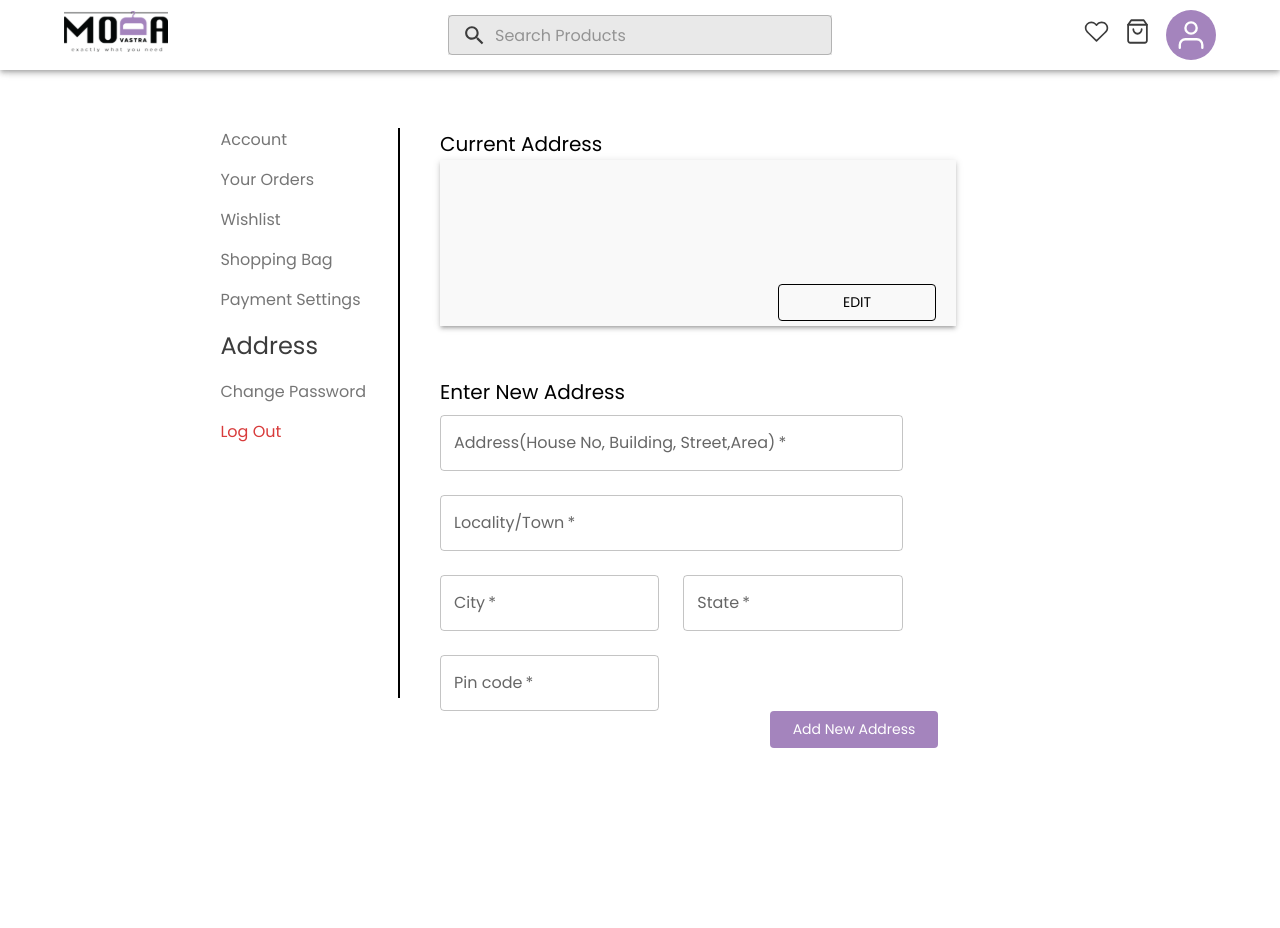
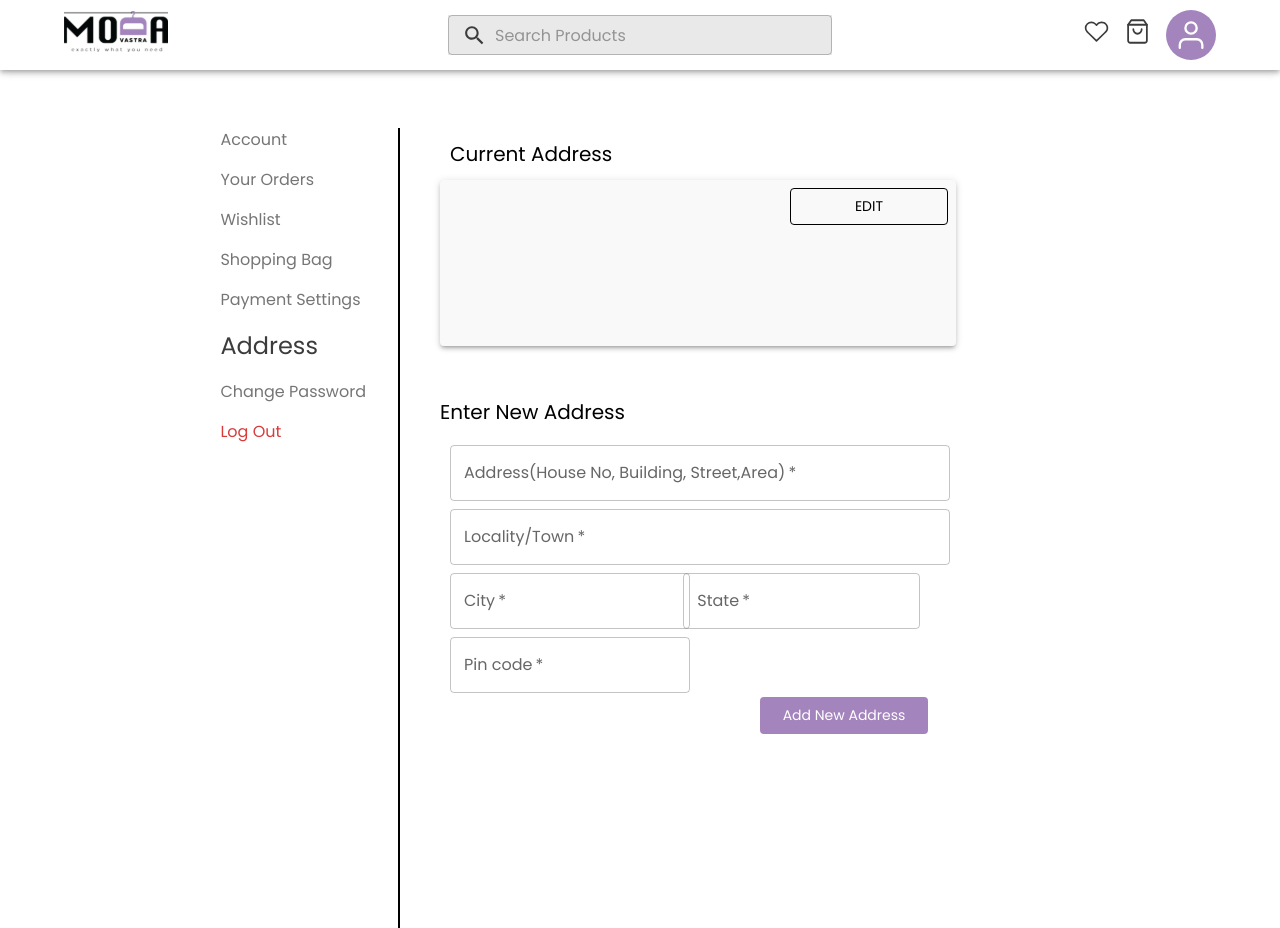
Before and after one commit to Shubh1692/aodavastra-fe, a React (Create React App) app: page /address in a window 1280 px wide. Before the commit the page ends 800 px from the top, so only its background shows below. Built offline with nearby package versions, Linux system fonts and the light colour scheme; no server answers.

Commit message:
address page

```diff
--- a/src/App.js
+++ b/src/App.js
@@ -25,7 +25,7 @@ function App() {
     <>
       <ThemeProvider theme={theme}>
         <BrowserRouter>
-          <Address />
+          <MasterComponent />
         </BrowserRouter>
       </ThemeProvider>
     </>
--- a/src/Components/Address/index.js
+++ b/src/Components/Address/index.js
@@ -1,5 +1,13 @@
 import React from "react";
-import { Box, Typography, Stack, Grid, useTheme, Button } from "@mui/material";
+import {
+  Box,
+  Typography,
+  Stack,
+  Grid,
+  useTheme,
+  Button,
+  Paper,
+} from "@mui/material";
 import { TextField } from "@mui/material";
 // import FormControl from "@mui/material";
 // import { FormControlLabel } from "@mui/material";
@@ -7,7 +15,8 @@ import { TextField } from "@mui/material";
 import { FlexCenterColumn } from "../../Utils/Common/component";
 import { PrimaryButton } from "../../Utils/Common/component";
 import Layout from "../Layout";
-// import userLogo from "../../Assets/Images/ic_user_white.svg";
+import { flexbox } from "@mui/system";
+import userLogo from "../../Assets/Images/ic_user_white.svg";
 // import Layout from "../Layout";
 const Address = () => {
   const theme = useTheme();
@@ -57,7 +66,7 @@ const Address = () => {
               item
               lg={4}
               sx={{
-                display: "flex",
+                display: { xs: "none", sm: "none", md: "flex" },
                 justifyContent: "end",
                 pr: 4,
                 borderRight: 2,
@@ -143,10 +152,12 @@ const Address = () => {
                 <Typography sx={{ color: "#D83B3B" }}>Log Out</Typography>
               </Stack>
             </Grid>
-            <Grid item lg={8} sm={12}>
+            <Grid item lg={8} sm={12} sx={{ width: "100vw", height: "100vh" }}>
               <Grid item lg={8} sm={12}>
-                <Typography variant="h6">Current Address</Typography>
-                <Box
+                <Typography variant="h6" sx={{ margin: "10px" }}>
+                  Current Address
+                </Typography>
+                <Paper
                   sx={{
                     width: "500px",
                     height: "150px",
@@ -156,23 +167,24 @@ const Address = () => {
                     position: "relative",
                   }}
                 >
-                  <p id="currentAddress">
+                  <Box
+                    component={"div"}
+                    sx={{ display: "flex", justifyContent: "space-between" }}
+                  >
+                    <p id="currentAddress"></p>
                     <Button
                       variant="outlined"
                       sx={{
                         color: "black",
+                        alignSelf: "flex-end",
                         borderColor: "black",
-                        position: "relative",
-                        top: "100px",
-                        left: "330px",
-                        pl: 8,
-                        pr: 8,
+                        px: 8,
                       }}
                     >
                       Edit
                     </Button>
-                  </p>
-                </Box>
+                  </Box>
+                </Paper>
               </Grid>
               <Grid
                 item
@@ -194,6 +206,12 @@ const Address = () => {
                       fullWidth
                       autoComplete="shipping address-line1"
                       variant="outlined"
+                      sx={{
+                        width: "500px",
+                        height: "20px",
+                        margin: "10px",
+                        padding: "0px",
+                      }}
                     />
                   </Grid>
                   <Grid item xs={10}>
@@ -205,6 +223,7 @@ const Address = () => {
                       required
                       autoComplete="shipping address-line2"
                       variant="outlined"
+                      sx={{ width: "500px", height: "20px", margin: "10px" }}
                     />
                   </Grid>
                   <Grid item xs={5}>
@@ -216,6 +235,14 @@ const Address = () => {
                       fullWidth
                       autoComplete="shipping address-level2"
                       variant="outlined"
+                      sx={{
+                        width: "240px",
+                        height: "20px",
+                        marginTop: "10px",
+                        marginLeft: "10px",
+                        marginRight: "0px",
+                        marginBottom: "10px",
+                      }}
                     />
                   </Grid>
                   <Grid item xs={5}>
@@ -225,6 +252,12 @@ const Address = () => {
                       name="state"
                       label="State"
                       fullWidth
+                      sx={{
+                        width: "237px",
+                        height: "20px",
+                        marginTop: "10px",
+                        marginLeft: "0px",
+                      }}
                       variant="outlined"
                     />
                   </Grid>
@@ -237,6 +270,7 @@ const Address = () => {
                       fullWidth
                       autoComplete="shipping postal-code"
                       variant="outlined"
+                      sx={{ width: "240px", height: "20px", margin: "10px" }}
                     />
                   </Grid>
                 </Grid>
@@ -244,8 +278,8 @@ const Address = () => {
                   <PrimaryButton
                     sx={{
                       width: "30%",
-                      margin: "auto",
-                      marginLeft: "330px",
+                      marginTop: "30px",
+                      marginLeft: "320px",
                     }}
                     type={"submit"}
                     onClick={saveAddress}
@@ -256,6 +290,152 @@ const Address = () => {
               </Grid>
             </Grid>
           </Grid>
+          <Grid
+            container
+            rowSpacing={3}
+            p={0}
+            sx={{
+              flexDirection: { xs: "column-reverse", md: "row" },
+              display: { xs: "flex", sm: "flex", md: "none" },
+            }}
+          >
+            <Grid item lg={12}>
+              <Grid item lg={8} sm={12} sx={{ margin: "1rem" }}>
+                <Typography variant="h6" sx={{ ml: "7vw" }}>
+                  Current Address
+                </Typography>
+                <Paper
+                  sx={{
+                    width: "80vw",
+                    height: "15vh",
+                    background: "#f9f9f9",
+                    boxShadow: 3,
+                    m: "auto",
+                    p: 1,
+                    position: "relative",
+                  }}
+                >
+                  <Box
+                    component={"div"}
+                    sx={{
+                      display: "flex",
+                      justifyContent: "space-between",
+                      position: "relative",
+                    }}
+                  >
+                    <p id="currentAddress"></p>
+                    <Button
+                      variant="outlined"
+                      sx={{
+                        color: "black",
+                        borderColor: "black",
+                        px: 6,
+                        position: "absolute",
+                        top: "10vh",
+                        left: "40vw",
+                      }}
+                    >
+                      Edit
+                    </Button>
+                  </Box>
+                </Paper>
+              </Grid>
+              <Grid
+                item
+                xs={12}
+                md={12}
+                gridRow
+                sx={{ position: "relative", top: "0vh", left: "10vw" }}
+              >
+                <Typography variant="h6" gutterBottom>
+                  Enter New Address
+                </Typography>
+              </Grid>
+              <Grid container spacing={0} sx={{ ml: "8vw" }} rowSpacing={0}>
+                <Grid item xs={12} sx={{ p: 0 }} spacing={0}>
+                  <TextField
+                    required
+                    id="address1"
+                    name="address1"
+                    label="Address(House No, Building, Street,Area)"
+                    fullWidth
+                    autoComplete="shipping address-line1"
+                    variant="outlined"
+                    sx={{
+                      width: "83vw",
+                      height: "10vh",
+                    }}
+                  />
+                </Grid>
+                <Grid item xs={10}>
+                  <TextField
+                    id="address2"
+                    name="address2"
+                    label="Locality/Town"
+                    fullWidth
+                    required
+                    autoComplete="shipping address-line2"
+                    variant="outlined"
+                    sx={{ width: "83vw", height: "10vh" }}
+                  />
+                </Grid>
+                <Grid item xs={5}>
+                  <TextField
+                    required
+                    id="city"
+                    name="city"
+                    label="City"
+                    fullWidth
+                    autoComplete="shipping address-level2"
+                    variant="outlined"
+                    sx={{
+                      width: "41vw",
+                      height: "10vh",
+                    }}
+                  />
+                </Grid>
+                <Grid item xs={5}>
+                  <TextField
+                    required
+                    id="state"
+                    name="state"
+                    label="State"
+                    fullWidth
+                    sx={{
+                      width: "41vw",
+                      height: "10vh",
+                      ml: "1vw",
+                    }}
+                    variant="outlined"
+                  />
+                </Grid>
+                <Grid item xs={5}>
+                  <TextField
+                    required
+                    id="zip"
+                    name="zip"
+                    label="Pin code"
+                    fullWidth
+                    autoComplete="shipping postal-code"
+                    variant="outlined"
+                    sx={{ width: "41vw", height: "10vh" }}
+                  />
+                </Grid>
+              </Grid>
+              <FlexCenterColumn>
+                <PrimaryButton
+                  sx={{
+                    width: "50vw",
+                    margin: "auto",
+                  }}
+                  type={"submit"}
+                  onClick={saveAddress}
+                >
+                  Add New Address
+                </PrimaryButton>
+              </FlexCenterColumn>
+            </Grid>
+          </Grid>
         </Stack>
       </Box>
     </>
--- a/src/Routes/MainRoute.js
+++ b/src/Routes/MainRoute.js
@@ -49,7 +49,7 @@ const masterComponent = () => {
           ></Route>
           <Route
             path="/address"
-            element={<PrivateRoute component={<Address />} />}
+            element={<PublicRoute component={<Address />} />}
           ></Route>
         </Routes>
       </Suspense>
```
